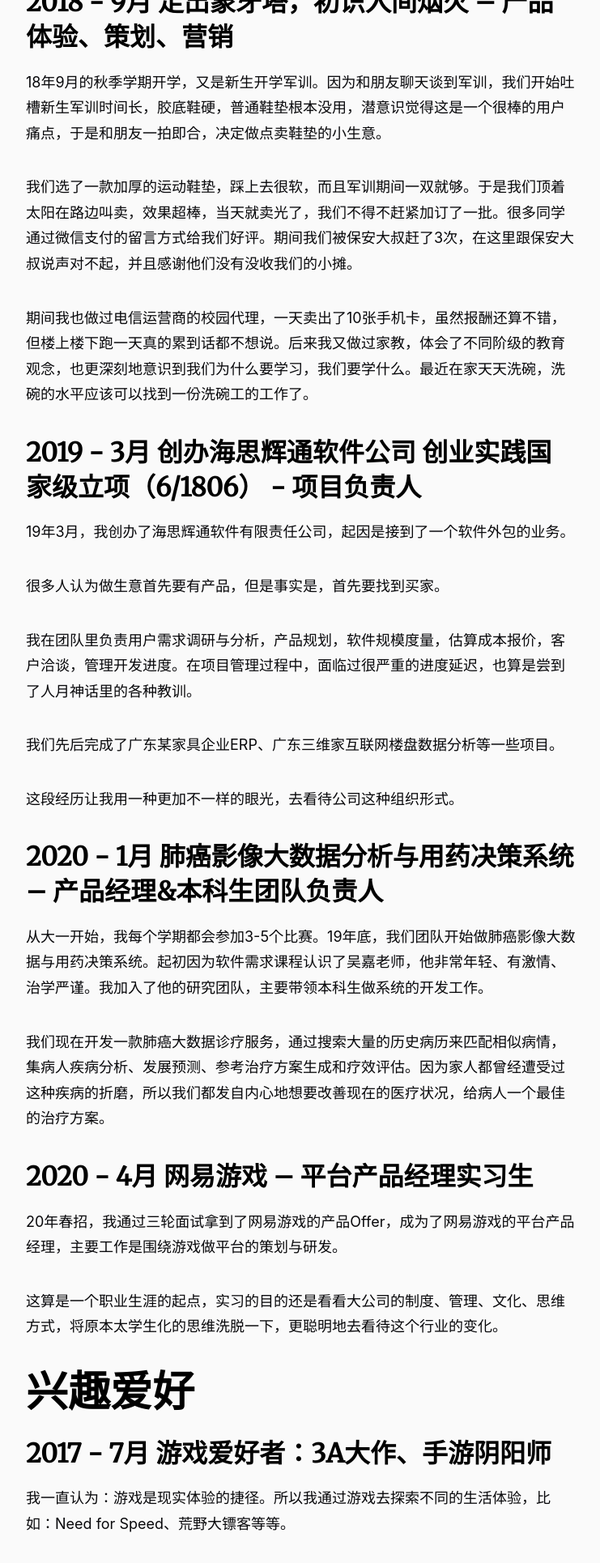
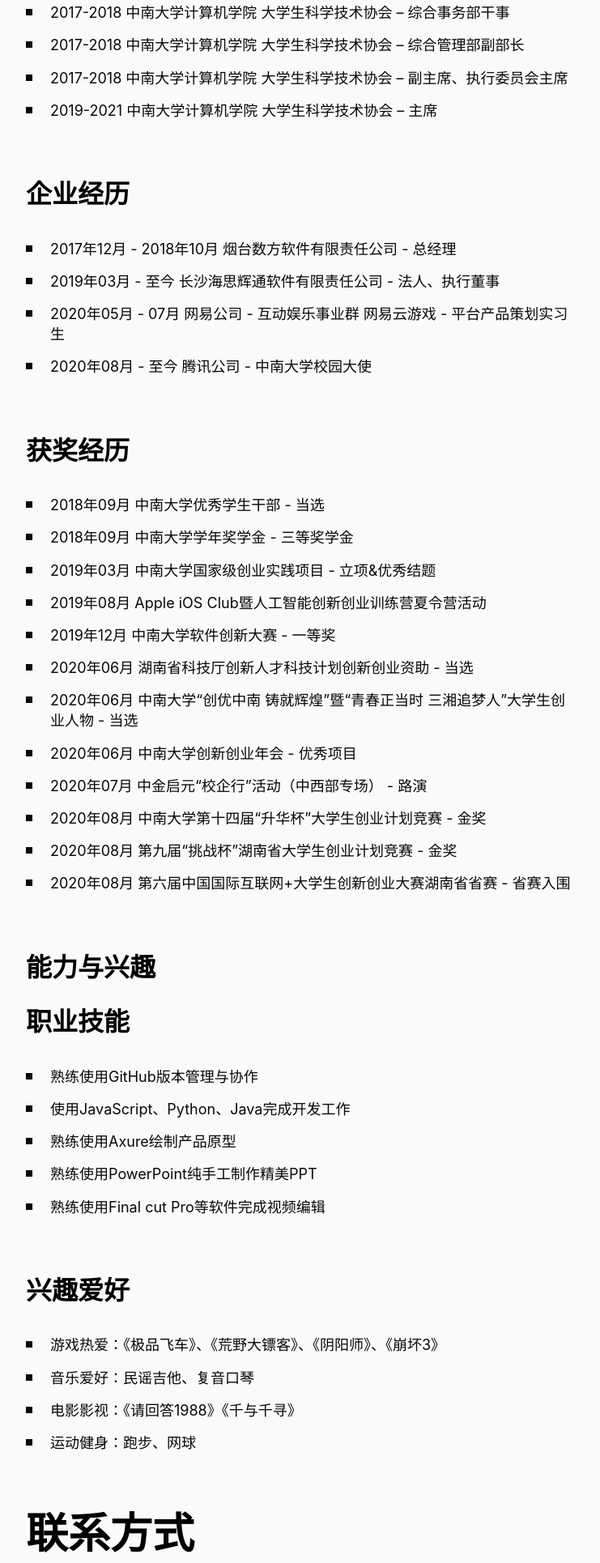
Before and after one commit to JunhaoXue/JunhaoXue.github.io, a plain HTML site: page post/self-introduction/index.html in a window 1280 px wide. Shown: the part 1835-3765 px from the top of the page at 81% size, without its empty margins (268-1009 px from the left). Drawn offline with Linux system fonts and the light colour scheme; some packages are replaced by stand-ins of ours; a script that the page names is missing.

Commit message:
update self-introduction

```diff
--- a/post/self-introduction/index.html
+++ b/post/self-introduction/index.html
@@ -26,31 +26,11 @@
 
 <title>Self-introduction | JunhaoXue‘s Blog</title>
 <meta name="description" content="勇者无惧，智者无惑，诚者有信，仁者无敌。
-履历 学生经历  2017-2018 软件工程 17 级本科生 - 年级长 2019-2021 计算机学院大学生科学技术协会 – 主席  企业经历  2017年12月 - 2018年10月 烟台数方软件有限责任公司 - 总经理 2019年3月 - 至今 长沙海思辉通软件有限责任公司 - 法人、执行董事 2020年3月 - 至今 网易游戏 - 平台产品策划  事迹 2018 - 9月 走出象牙塔，初识人间烟火 – 产品体验、策划、营销 18年9月的秋季学期开学，又是新生开学军训。因为和朋友聊天谈到军训，我们开始吐槽新生军训时间长，胶底鞋硬，普通鞋垫根本没用，潜意识觉得这是一个很棒的用户痛点，于是和朋友一拍即合，决定做点卖鞋垫的小生意。
-我们选了一款加厚的运动鞋垫，踩上去很软，而且军训期间一双就够。于是我们顶着太阳在路边叫卖，效果超棒，当天就卖光了，我们不得不赶紧加订了一批。很多同学通过微信支付的留言方式给我们好评。期间我们被保安大叔赶了3次，在这里跟保安大叔说声对不起，并且感谢他们没有没收我们的小摊。
-期间我也做过电信运营商的校园代理，一天卖出了10张手机卡，虽然报酬还算不错，但楼上楼下跑一天真的累到话都不想说。后来我又做过家教，体会了不同阶级的教育观念，也更深刻地意识到我们为什么要学习，我们要学什么。最近在家天天洗碗，洗碗的水平应该可以找到一份洗碗工的工作了。
-2019 - 3月 创办海思辉通软件公司 创业实践国家级立项（6/1806） - 项目负责人 19年3月，我创办了海思辉通软件有限责任公司，起因是接到了一个软件外包的业务。
-很多人认为做生意首先要有产品，但是事实是，首先要找到买家。
-我在团队里负责用户需求调研与分析，产品规划，软件规模度量，估算成本报价，客户洽谈，管理开发进度。在项目管理过程中，面临过很严重的进度延迟，也算是尝到了人月神话里的各种教训。
-我们先后完成了广东某家具企业ERP、广东三维家互联网楼盘数据分析等一些项目。
-这段经历让我用一种更加不一样的眼光，去看待公司这种组织形式。
-2020 - 1月 肺癌影像大数据分析与用药决策系统 – 产品经理&amp;本科生团队负责人 从大一开始，我每个学期都会参加3-5个比赛。19年底，我们团队开始做肺癌影像大数据与用药决策系统。起初因为软件需求课程认识了吴嘉老师，他非常年轻、有激情、治学严谨。我加入了他的研究团队，主要带领本科生做系统的开发工作。
-我们现在开发一款肺癌大数据诊疗服务，通过搜索大量的历史病历来匹配相似病情，集病人疾病分析、发展预测、参考治疗方案生成和疗效评估。因为家人都曾经遭受过这种疾病的折磨，所以我们都发自内心地想要改善现在的医疗状况，给病人一个最佳的治疗方案。
-2020 - 4月 网易游戏 – 平台产品经理实习生 20年春招，我通过三轮面试拿到了网易游戏的产品Offer，成为了网易游戏的平台产品经理，主要工作是围绕游戏做平台的策划与研发。">
+履历 教育经历  2005-2011 山东省泰安市新泰市汶南镇汶南实验学校 2011-2014 山东省日照市实验中学 2014-2017 山东省日照市第一中学 2017-2021 中南大学计算机学院软件工程专业 - 本科  学生干部经历  2012-2014 山东省日照市实验中学 - 卫生委员 2014-2015 山东省日照第一中学 1部3班 - 班长 2016-2017 山东省日照第一中学 2部9班 - 班长 2017-2018 中南大学计算机学院 软件工程1702班 - 班长 2017-2018 中南大学计算机学院 软件工程 17 级本科生 - 年级长 2017-2018 中南大学计算机学院 大学生科学技术协会 – 综合事务部干事 2017-2018 中南大学计算机学院 大学生科学技术协会 – 综合管理部副部长 2017-2018 中南大学计算机学院 大学生科学技术协会 – 副主席、执行委员会主席 2019-2021 中南大学计算机学院 大学生科学技术协会 – 主席  企业经历  2017年12月 - 2018年10月 烟台数方软件有限责任公司 - 总经理 2019年03月 - 至今 长沙海思辉通软件有限责任公司 - 法人、执行董事 2020年05月 - 07月 网易公司 - 互动娱乐事业群 网易云游戏 - 平台产品策划实习生 2020年08月 - 至今 腾讯公司 - 中南大学校园大使  获奖经历  2018年09月 中南大学优秀学生干部 - 当选 2018年09月 中南大学学年奖学金 - 三等奖学金 2019年03月 中南大学国家级创业实践项目 - 立项&amp;优秀结题 2019年08月 Apple iOS Club暨人工智能创新创业训练营夏令营活动 2019年12月 中南大学软件创新大赛 - 一等奖 2020年06月 湖南省科技厅创新人才科技计划创新创业资助 - 当选 2020年06月 中南大学“创优中南 铸就辉煌”暨“青春正当时 三湘追梦人”大学生创业人物 - 当选 2020年06月 中南大学创新创业年会 - 优秀项目 2020年07月 中金启元“校企行”活动（中西部专场） - 路演 2020年08月 中南大学第十四届“升华杯”大学生创业计划竞赛 - 金奖 2020年08月 第九届“挑战杯”湖南省大学生创业计划竞赛 - 金奖 2020年08月 第六届中国国际互联网&#43;大学生创新创业大赛湖南省省赛 - 省赛入围  能力与兴趣 职业技能  熟练使用GitHub版本管理与协作 使用JavaScript、Python、Java完成开发工作 熟练使用Axure绘制产品原型 熟练使用PowerPoint纯手工制作精美PPT 熟练使用Final cut Pro等软件完成视频编辑  兴趣爱好  游戏热爱：《极品飞车》、《荒野大镖客》、《阴阳师》、《崩坏3》 音乐爱好：民谣吉他、复音口琴 电影影视：《请回答1988》《千与千寻》 运动健身：跑步、网球  联系方式 Email  junhaoxue@outlook.">
 <meta property="og:title" content="Self-introduction | JunhaoXue‘s Blog">
 <meta property="og:site_name" content="JunhaoXue‘s Blog">
 <meta property="og:description" content="勇者无惧，智者无惑，诚者有信，仁者无敌。
-履历 学生经历  2017-2018 软件工程 17 级本科生 - 年级长 2019-2021 计算机学院大学生科学技术协会 – 主席  企业经历  2017年12月 - 2018年10月 烟台数方软件有限责任公司 - 总经理 2019年3月 - 至今 长沙海思辉通软件有限责任公司 - 法人、执行董事 2020年3月 - 至今 网易游戏 - 平台产品策划  事迹 2018 - 9月 走出象牙塔，初识人间烟火 – 产品体验、策划、营销 18年9月的秋季学期开学，又是新生开学军训。因为和朋友聊天谈到军训，我们开始吐槽新生军训时间长，胶底鞋硬，普通鞋垫根本没用，潜意识觉得这是一个很棒的用户痛点，于是和朋友一拍即合，决定做点卖鞋垫的小生意。
-我们选了一款加厚的运动鞋垫，踩上去很软，而且军训期间一双就够。于是我们顶着太阳在路边叫卖，效果超棒，当天就卖光了，我们不得不赶紧加订了一批。很多同学通过微信支付的留言方式给我们好评。期间我们被保安大叔赶了3次，在这里跟保安大叔说声对不起，并且感谢他们没有没收我们的小摊。
-期间我也做过电信运营商的校园代理，一天卖出了10张手机卡，虽然报酬还算不错，但楼上楼下跑一天真的累到话都不想说。后来我又做过家教，体会了不同阶级的教育观念，也更深刻地意识到我们为什么要学习，我们要学什么。最近在家天天洗碗，洗碗的水平应该可以找到一份洗碗工的工作了。
-2019 - 3月 创办海思辉通软件公司 创业实践国家级立项（6/1806） - 项目负责人 19年3月，我创办了海思辉通软件有限责任公司，起因是接到了一个软件外包的业务。
-很多人认为做生意首先要有产品，但是事实是，首先要找到买家。
-我在团队里负责用户需求调研与分析，产品规划，软件规模度量，估算成本报价，客户洽谈，管理开发进度。在项目管理过程中，面临过很严重的进度延迟，也算是尝到了人月神话里的各种教训。
-我们先后完成了广东某家具企业ERP、广东三维家互联网楼盘数据分析等一些项目。
-这段经历让我用一种更加不一样的眼光，去看待公司这种组织形式。
-2020 - 1月 肺癌影像大数据分析与用药决策系统 – 产品经理&amp;本科生团队负责人 从大一开始，我每个学期都会参加3-5个比赛。19年底，我们团队开始做肺癌影像大数据与用药决策系统。起初因为软件需求课程认识了吴嘉老师，他非常年轻、有激情、治学严谨。我加入了他的研究团队，主要带领本科生做系统的开发工作。
-我们现在开发一款肺癌大数据诊疗服务，通过搜索大量的历史病历来匹配相似病情，集病人疾病分析、发展预测、参考治疗方案生成和疗效评估。因为家人都曾经遭受过这种疾病的折磨，所以我们都发自内心地想要改善现在的医疗状况，给病人一个最佳的治疗方案。
-2020 - 4月 网易游戏 – 平台产品经理实习生 20年春招，我通过三轮面试拿到了网易游戏的产品Offer，成为了网易游戏的平台产品经理，主要工作是围绕游戏做平台的策划与研发。">
+履历 教育经历  2005-2011 山东省泰安市新泰市汶南镇汶南实验学校 2011-2014 山东省日照市实验中学 2014-2017 山东省日照市第一中学 2017-2021 中南大学计算机学院软件工程专业 - 本科  学生干部经历  2012-2014 山东省日照市实验中学 - 卫生委员 2014-2015 山东省日照第一中学 1部3班 - 班长 2016-2017 山东省日照第一中学 2部9班 - 班长 2017-2018 中南大学计算机学院 软件工程1702班 - 班长 2017-2018 中南大学计算机学院 软件工程 17 级本科生 - 年级长 2017-2018 中南大学计算机学院 大学生科学技术协会 – 综合事务部干事 2017-2018 中南大学计算机学院 大学生科学技术协会 – 综合管理部副部长 2017-2018 中南大学计算机学院 大学生科学技术协会 – 副主席、执行委员会主席 2019-2021 中南大学计算机学院 大学生科学技术协会 – 主席  企业经历  2017年12月 - 2018年10月 烟台数方软件有限责任公司 - 总经理 2019年03月 - 至今 长沙海思辉通软件有限责任公司 - 法人、执行董事 2020年05月 - 07月 网易公司 - 互动娱乐事业群 网易云游戏 - 平台产品策划实习生 2020年08月 - 至今 腾讯公司 - 中南大学校园大使  获奖经历  2018年09月 中南大学优秀学生干部 - 当选 2018年09月 中南大学学年奖学金 - 三等奖学金 2019年03月 中南大学国家级创业实践项目 - 立项&amp;优秀结题 2019年08月 Apple iOS Club暨人工智能创新创业训练营夏令营活动 2019年12月 中南大学软件创新大赛 - 一等奖 2020年06月 湖南省科技厅创新人才科技计划创新创业资助 - 当选 2020年06月 中南大学“创优中南 铸就辉煌”暨“青春正当时 三湘追梦人”大学生创业人物 - 当选 2020年06月 中南大学创新创业年会 - 优秀项目 2020年07月 中金启元“校企行”活动（中西部专场） - 路演 2020年08月 中南大学第十四届“升华杯”大学生创业计划竞赛 - 金奖 2020年08月 第九届“挑战杯”湖南省大学生创业计划竞赛 - 金奖 2020年08月 第六届中国国际互联网&#43;大学生创新创业大赛湖南省省赛 - 省赛入围  能力与兴趣 职业技能  熟练使用GitHub版本管理与协作 使用JavaScript、Python、Java完成开发工作 熟练使用Axure绘制产品原型 熟练使用PowerPoint纯手工制作精美PPT 熟练使用Final cut Pro等软件完成视频编辑  兴趣爱好  游戏热爱：《极品飞车》、《荒野大镖客》、《阴阳师》、《崩坏3》 音乐爱好：民谣吉他、复音口琴 电影影视：《请回答1988》《千与千寻》 运动健身：跑步、网球  联系方式 Email  junhaoxue@outlook.">
 <meta property="og:url" content="http://www.xuejunhao.com/post/self-introduction/">
 <meta property="og:type" content="website">
 <meta property="og:locale" content="en_US">
@@ -61,17 +41,7 @@
 
 
 	<meta name="twitter:description" content="勇者无惧，智者无惑，诚者有信，仁者无敌。
-履历 学生经历  2017-2018 软件工程 17 级本科生 - 年级长 2019-2021 计算机学院大学生科学技术协会 – 主席  企业经历  2017年12月 - 2018年10月 烟台数方软件有限责任公司 - 总经理 2019年3月 - 至今 长沙海思辉通软件有限责任公司 - 法人、执行董事 2020年3月 - 至今 网易游戏 - 平台产品策划  事迹 2018 - 9月 走出象牙塔，初识人间烟火 – 产品体验、策划、营销 18年9月的秋季学期开学，又是新生开学军训。因为和朋友聊天谈到军训，我们开始吐槽新生军训时间长，胶底鞋硬，普通鞋垫根本没用，潜意识觉得这是一个很棒的用户痛点，于是和朋友一拍即合，决定做点卖鞋垫的小生意。
-我们选了一款加厚的运动鞋垫，踩上去很软，而且军训期间一双就够。于是我们顶着太阳在路边叫卖，效果超棒，当天就卖光了，我们不得不赶紧加订了一批。很多同学通过微信支付的留言方式给我们好评。期间我们被保安大叔赶了3次，在这里跟保安大叔说声对不起，并且感谢他们没有没收我们的小摊。
-期间我也做过电信运营商的校园代理，一天卖出了10张手机卡，虽然报酬还算不错，但楼上楼下跑一天真的累到话都不想说。后来我又做过家教，体会了不同阶级的教育观念，也更深刻地意识到我们为什么要学习，我们要学什么。最近在家天天洗碗，洗碗的水平应该可以找到一份洗碗工的工作了。
-2019 - 3月 创办海思辉通软件公司 创业实践国家级立项（6/1806） - 项目负责人 19年3月，我创办了海思辉通软件有限责任公司，起因是接到了一个软件外包的业务。
-很多人认为做生意首先要有产品，但是事实是，首先要找到买家。
-我在团队里负责用户需求调研与分析，产品规划，软件规模度量，估算成本报价，客户洽谈，管理开发进度。在项目管理过程中，面临过很严重的进度延迟，也算是尝到了人月神话里的各种教训。
-我们先后完成了广东某家具企业ERP、广东三维家互联网楼盘数据分析等一些项目。
-这段经历让我用一种更加不一样的眼光，去看待公司这种组织形式。
-2020 - 1月 肺癌影像大数据分析与用药决策系统 – 产品经理&amp;本科生团队负责人 从大一开始，我每个学期都会参加3-5个比赛。19年底，我们团队开始做肺癌影像大数据与用药决策系统。起初因为软件需求课程认识了吴嘉老师，他非常年轻、有激情、治学严谨。我加入了他的研究团队，主要带领本科生做系统的开发工作。
-我们现在开发一款肺癌大数据诊疗服务，通过搜索大量的历史病历来匹配相似病情，集病人疾病分析、发展预测、参考治疗方案生成和疗效评估。因为家人都曾经遭受过这种疾病的折磨，所以我们都发自内心地想要改善现在的医疗状况，给病人一个最佳的治疗方案。
-2020 - 4月 网易游戏 – 平台产品经理实习生 20年春招，我通过三轮面试拿到了网易游戏的产品Offer，成为了网易游戏的平台产品经理，主要工作是围绕游戏做平台的策划与研发。">
+履历 教育经历  2005-2011 山东省泰安市新泰市汶南镇汶南实验学校 2011-2014 山东省日照市实验中学 2014-2017 山东省日照市第一中学 2017-2021 中南大学计算机学院软件工程专业 - 本科  学生干部经历  2012-2014 山东省日照市实验中学 - 卫生委员 2014-2015 山东省日照第一中学 1部3班 - 班长 2016-2017 山东省日照第一中学 2部9班 - 班长 2017-2018 中南大学计算机学院 软件工程1702班 - 班长 2017-2018 中南大学计算机学院 软件工程 17 级本科生 - 年级长 2017-2018 中南大学计算机学院 大学生科学技术协会 – 综合事务部干事 2017-2018 中南大学计算机学院 大学生科学技术协会 – 综合管理部副部长 2017-2018 中南大学计算机学院 大学生科学技术协会 – 副主席、执行委员会主席 2019-2021 中南大学计算机学院 大学生科学技术协会 – 主席  企业经历  2017年12月 - 2018年10月 烟台数方软件有限责任公司 - 总经理 2019年03月 - 至今 长沙海思辉通软件有限责任公司 - 法人、执行董事 2020年05月 - 07月 网易公司 - 互动娱乐事业群 网易云游戏 - 平台产品策划实习生 2020年08月 - 至今 腾讯公司 - 中南大学校园大使  获奖经历  2018年09月 中南大学优秀学生干部 - 当选 2018年09月 中南大学学年奖学金 - 三等奖学金 2019年03月 中南大学国家级创业实践项目 - 立项&amp;优秀结题 2019年08月 Apple iOS Club暨人工智能创新创业训练营夏令营活动 2019年12月 中南大学软件创新大赛 - 一等奖 2020年06月 湖南省科技厅创新人才科技计划创新创业资助 - 当选 2020年06月 中南大学“创优中南 铸就辉煌”暨“青春正当时 三湘追梦人”大学生创业人物 - 当选 2020年06月 中南大学创新创业年会 - 优秀项目 2020年07月 中金启元“校企行”活动（中西部专场） - 路演 2020年08月 中南大学第十四届“升华杯”大学生创业计划竞赛 - 金奖 2020年08月 第九届“挑战杯”湖南省大学生创业计划竞赛 - 金奖 2020年08月 第六届中国国际互联网&#43;大学生创新创业大赛湖南省省赛 - 省赛入围  能力与兴趣 职业技能  熟练使用GitHub版本管理与协作 使用JavaScript、Python、Java完成开发工作 熟练使用Axure绘制产品原型 熟练使用PowerPoint纯手工制作精美PPT 熟练使用Final cut Pro等软件完成视频编辑  兴趣爱好  游戏热爱：《极品飞车》、《荒野大镖客》、《阴阳师》、《崩坏3》 音乐爱好：民谣吉他、复音口琴 电影影视：《请回答1988》《千与千寻》 运动健身：跑步、网球  联系方式 Email  junhaoxue@outlook.">
 <meta name="twitter:image" content="http://www.xuejunhao.com/images/self-introduction.jpg">
 <meta property="article:published_time" content="2020-04-27T00:00:00&#43;00:00">
 	<meta property="article:updated_time" content="2020-04-27T00:00:00&#43;00:00">
@@ -305,42 +275,63 @@
     <article  id="articleContent" class="post-content" style="position:relative;">
         <p>勇者无惧，智者无惑，诚者有信，仁者无敌。</p>
 <h1 id="履历">履历</h1>
-<h2 id="学生经历">学生经历</h2>
+<h2 id="教育经历">教育经历</h2>
 <ul>
-<li>2017-2018 软件工程 17 级本科生 - 年级长</li>
-<li>2019-2021 计算机学院大学生科学技术协会 – 主席</li>
+<li>2005-2011 山东省泰安市新泰市汶南镇汶南实验学校</li>
+<li>2011-2014 山东省日照市实验中学</li>
+<li>2014-2017 山东省日照市第一中学</li>
+<li>2017-2021 中南大学计算机学院软件工程专业 - 本科</li>
+</ul>
+<h2 id="学生干部经历">学生干部经历</h2>
+<ul>
+<li>2012-2014 山东省日照市实验中学 - 卫生委员</li>
+<li>2014-2015 山东省日照第一中学 1部3班 - 班长</li>
+<li>2016-2017 山东省日照第一中学 2部9班 - 班长</li>
+<li>2017-2018 中南大学计算机学院 软件工程1702班 - 班长</li>
+<li>2017-2018 中南大学计算机学院 软件工程 17 级本科生 - 年级长</li>
+<li>2017-2018 中南大学计算机学院 大学生科学技术协会 – 综合事务部干事</li>
+<li>2017-2018 中南大学计算机学院 大学生科学技术协会 – 综合管理部副部长</li>
+<li>2017-2018 中南大学计算机学院 大学生科学技术协会 – 副主席、执行委员会主席</li>
+<li>2019-2021 中南大学计算机学院 大学生科学技术协会 – 主席</li>
 </ul>
 <h2 id="企业经历">企业经历</h2>
 <ul>
 <li>2017年12月 - 2018年10月 烟台数方软件有限责任公司 - 总经理</li>
-<li>2019年3月 - 至今 长沙海思辉通软件有限责任公司 - 法人、执行董事</li>
-<li>2020年3月 - 至今 网易游戏 - 平台产品策划</li>
+<li>2019年03月 - 至今 长沙海思辉通软件有限责任公司 - 法人、执行董事</li>
+<li>2020年05月 - 07月 网易公司 - 互动娱乐事业群 网易云游戏 - 平台产品策划实习生</li>
+<li>2020年08月 - 至今 腾讯公司 - 中南大学校园大使</li>
 </ul>
-<h1 id="事迹">事迹</h1>
-<h2 id="2018---9月-走出象牙塔初识人间烟火--产品体验策划营销">2018 - 9月 走出象牙塔，初识人间烟火 – 产品体验、策划、营销</h2>
-<p>18年9月的秋季学期开学，又是新生开学军训。因为和朋友聊天谈到军训，我们开始吐槽新生军训时间长，胶底鞋硬，普通鞋垫根本没用，潜意识觉得这是一个很棒的用户痛点，于是和朋友一拍即合，决定做点卖鞋垫的小生意。</p>
-<p>我们选了一款加厚的运动鞋垫，踩上去很软，而且军训期间一双就够。于是我们顶着太阳在路边叫卖，效果超棒，当天就卖光了，我们不得不赶紧加订了一批。很多同学通过微信支付的留言方式给我们好评。期间我们被保安大叔赶了3次，在这里跟保安大叔说声对不起，并且感谢他们没有没收我们的小摊。</p>
-<p>期间我也做过电信运营商的校园代理，一天卖出了10张手机卡，虽然报酬还算不错，但楼上楼下跑一天真的累到话都不想说。后来我又做过家教，体会了不同阶级的教育观念，也更深刻地意识到我们为什么要学习，我们要学什么。最近在家天天洗碗，洗碗的水平应该可以找到一份洗碗工的工作了。</p>
-<h2 id="2019---3月-创办海思辉通软件公司-创业实践国家级立项61806---项目负责人">2019 - 3月 创办海思辉通软件公司 创业实践国家级立项（6/1806） - 项目负责人</h2>
-<p>19年3月，我创办了海思辉通软件有限责任公司，起因是接到了一个软件外包的业务。</p>
-<p>很多人认为做生意首先要有产品，但是事实是，首先要找到买家。</p>
-<p>我在团队里负责用户需求调研与分析，产品规划，软件规模度量，估算成本报价，客户洽谈，管理开发进度。在项目管理过程中，面临过很严重的进度延迟，也算是尝到了人月神话里的各种教训。</p>
-<p>我们先后完成了广东某家具企业ERP、广东三维家互联网楼盘数据分析等一些项目。</p>
-<p>这段经历让我用一种更加不一样的眼光，去看待公司这种组织形式。</p>
-<h2 id="2020---1月-肺癌影像大数据分析与用药决策系统--产品经理本科生团队负责人">2020 - 1月 肺癌影像大数据分析与用药决策系统 – 产品经理&amp;本科生团队负责人</h2>
-<p>从大一开始，我每个学期都会参加3-5个比赛。19年底，我们团队开始做肺癌影像大数据与用药决策系统。起初因为软件需求课程认识了吴嘉老师，他非常年轻、有激情、治学严谨。我加入了他的研究团队，主要带领本科生做系统的开发工作。</p>
-<p>我们现在开发一款肺癌大数据诊疗服务，通过搜索大量的历史病历来匹配相似病情，集病人疾病分析、发展预测、参考治疗方案生成和疗效评估。因为家人都曾经遭受过这种疾病的折磨，所以我们都发自内心地想要改善现在的医疗状况，给病人一个最佳的治疗方案。</p>
-<h2 id="2020---4月-网易游戏--平台产品经理实习生">2020 - 4月 网易游戏 – 平台产品经理实习生</h2>
-<p>20年春招，我通过三轮面试拿到了网易游戏的产品Offer，成为了网易游戏的平台产品经理，主要工作是围绕游戏做平台的策划与研发。</p>
-<p>这算是一个职业生涯的起点，实习的目的还是看看大公司的制度、管理、文化、思维方式，将原本太学生化的思维洗脱一下，更聪明地去看待这个行业的变化。</p>
-<h1 id="兴趣爱好">兴趣爱好</h1>
-<h2 id="2017---7月-游戏爱好者3a大作手游阴阳师">2017 - 7月 游戏爱好者：3A大作、手游阴阳师</h2>
-<p>我一直认为：游戏是现实体验的捷径。所以我通过游戏去探索不同的生活体验，比如：Need for Speed、荒野大镖客等等。</p>
-<p>通过游戏，我也会去思考人们对于游戏的需求，人的心理在游戏中的表现。当然不是希望人们真的像《西部世界》中那样，但如何深入的研究人类思维本身，一直以来是一个永恒的话题。当然游戏只是放松，更多地是要平衡好工作和学习的关系。</p>
-<h2 id="2017---7月-原油期货贵金属股票基金外汇">2017 - 7月 原油期货、贵金属、股票、基金、外汇</h2>
-<p>人生就像滚雪球，关键是找到足够多的雪，和足够长的坡道。我其实是个偏保守的人，每次决定买入和卖出的时候都会思考很多。但风格上还是长线为主、短线为辅。</p>
-<p>市场里最正常的行为就是追涨杀跌，但是因为某些原因，追涨买入时往往已经是高点。市场有时候也是反人性的，在这个过程里也渐渐去预测别人的预测。</p>
-<p>年后我抄底了原油期货，但当OPEC开完会我就清仓了，还好没有再抄底做多，因为我觉得那个价位做多和做空都是风险极高，当时看到中行原油穿仓的时候，才发觉是我的谨慎救了自己一把。当然自己也有亏损的经历，现在持仓的股票就在亏损，但已经是底部，所以我还是很有信心持仓一年左右。</p>
+<h2 id="获奖经历">获奖经历</h2>
+<ul>
+<li>2018年09月 中南大学优秀学生干部 - 当选</li>
+<li>2018年09月 中南大学学年奖学金 - 三等奖学金</li>
+<li>2019年03月 中南大学国家级创业实践项目 - 立项&amp;优秀结题</li>
+<li>2019年08月 Apple iOS Club暨人工智能创新创业训练营夏令营活动</li>
+<li>2019年12月 中南大学软件创新大赛 - 一等奖</li>
+<li>2020年06月 湖南省科技厅创新人才科技计划创新创业资助 - 当选</li>
+<li>2020年06月 中南大学“创优中南 铸就辉煌”暨“青春正当时 三湘追梦人”大学生创业人物 - 当选</li>
+<li>2020年06月 中南大学创新创业年会 - 优秀项目</li>
+<li>2020年07月 中金启元“校企行”活动（中西部专场） - 路演</li>
+<li>2020年08月 中南大学第十四届“升华杯”大学生创业计划竞赛 - 金奖</li>
+<li>2020年08月 第九届“挑战杯”湖南省大学生创业计划竞赛 - 金奖</li>
+<li>2020年08月 第六届中国国际互联网+大学生创新创业大赛湖南省省赛 - 省赛入围</li>
+</ul>
+<h2 id="能力与兴趣">能力与兴趣</h2>
+<h2 id="职业技能">职业技能</h2>
+<ul>
+<li>熟练使用GitHub版本管理与协作</li>
+<li>使用JavaScript、Python、Java完成开发工作</li>
+<li>熟练使用Axure绘制产品原型</li>
+<li>熟练使用PowerPoint纯手工制作精美PPT</li>
+<li>熟练使用Final cut Pro等软件完成视频编辑</li>
+</ul>
+<h2 id="兴趣爱好">兴趣爱好</h2>
+<ul>
+<li>游戏热爱：《极品飞车》、《荒野大镖客》、《阴阳师》、《崩坏3》</li>
+<li>音乐爱好：民谣吉他、复音口琴</li>
+<li>电影影视：《请回答1988》《千与千寻》</li>
+<li>运动健身：跑步、网球</li>
+</ul>
 <h1 id="联系方式">联系方式</h1>
 <h2 id="email">Email</h2>
 <ul>
```
Also changed, not shown: index.xml (+2 -12 lines), post/index.xml (+2 -12 lines), post/product-manager/index.html (+13 -9 lines).
